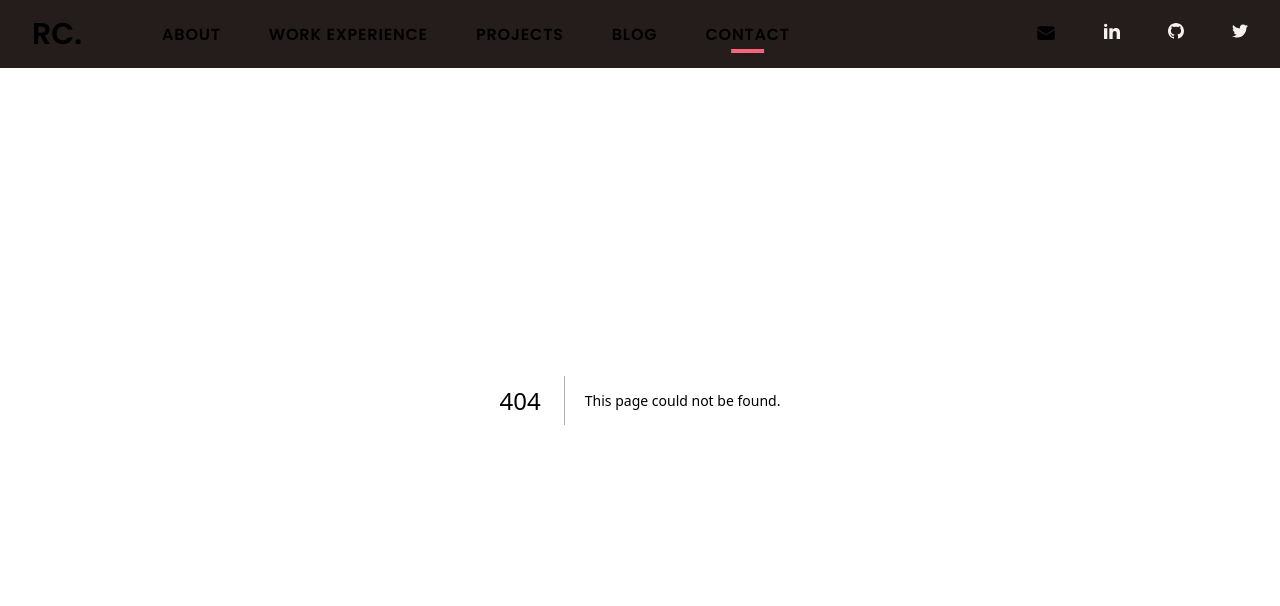
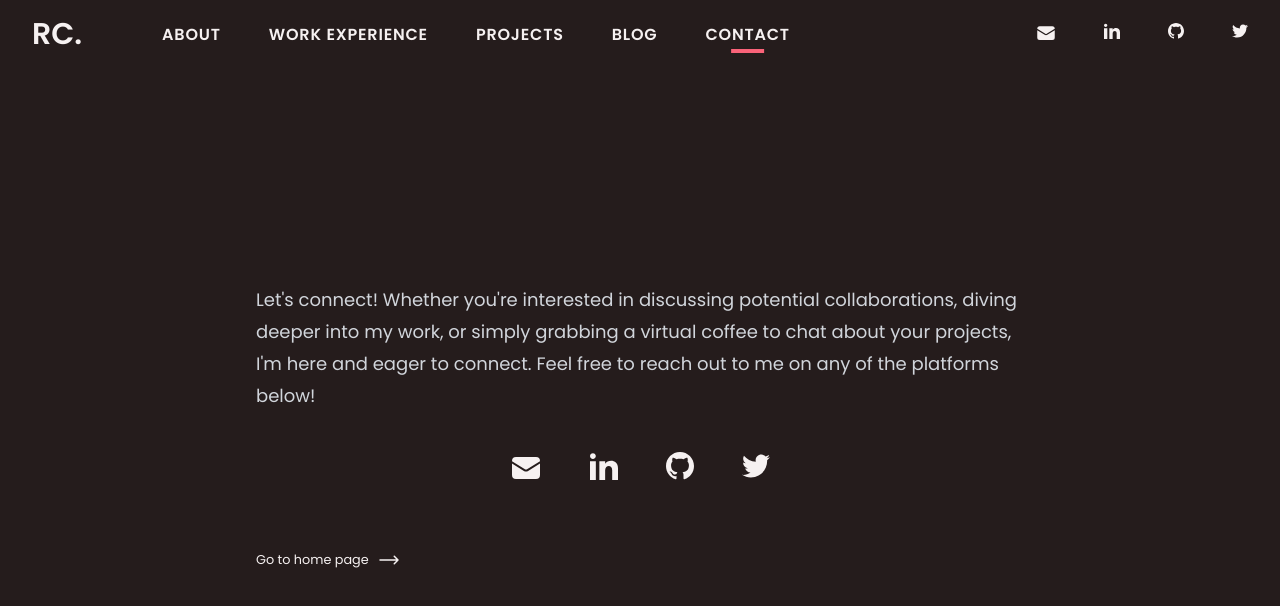
Before and after one commit to crisner/my-portfolio, a Next.js app: page /contact in a window 1280 px wide. Before the commit this address had no page. Shown: the top 606 px of the page. Built offline with nearby package versions, Linux system fonts and the light colour scheme.

Commit message:
Add contact page

```diff
--- /dev/null
+++ b/app/contact/page.js
@@ -0,0 +1,44 @@
+import Link from "next/link";
+import {
+  ArrowLongRightIcon,
+  // EnvelopeIcon
+} from "@heroicons/react/24/outline";
+import { EnvelopeIcon } from "@heroicons/react/24/solid";
+import LinkedInIcon from "@/components/icons/LinkedInIcon";
+import GithubIcon from "@/components/icons/GithubIcon";
+import TwitterIcon from "@/components/icons/TwitterIcon";
+
+export default function Contact() {
+  return (
+    <main className="mx-auto max-w-7xl px-4 lg:px-20 py-24">
+      <div className="flex justify-center">
+        <section className="mx-auto max-w-3xl lg:mx-0 mt-24">
+          <p className="mt-6 text-lg leading-8 text-gray-300">
+            Let's connect! Whether you're interested in discussing potential
+            collaborations, diving deeper into my work, or simply grabbing a
+            virtual coffee to chat about your projects, I'm here and eager to
+            connect. Feel free to reach out to me on any of the platforms below!
+          </p>
+          <div className="flex lg:gap-x-12 justify-center mt-10">
+            <Link href="mailto:christie.reni@gmail.com">
+              <EnvelopeIcon className="h-8 w-8" />
+            </Link>
+            <Link href="https://www.linkedin.com/in/renishachristie/">
+              <LinkedInIcon className="h-7 w-7 social-icon" />
+            </Link>
+            <Link href="https://github.com/crisner">
+              <GithubIcon className="h-7 w-7 social-icon" />
+            </Link>
+            <Link href="https://twitter.com/crisner86">
+              <TwitterIcon className="h-7 w-7 social-icon" />
+            </Link>
+          </div>
+          <Link href="/" className="flex items-center gap-2 mt-16">
+            <small>Go to home page</small>
+            <ArrowLongRightIcon className="h-6 w-6" />
+          </Link>
+        </section>
+      </div>
+    </main>
+  );
+}
```
